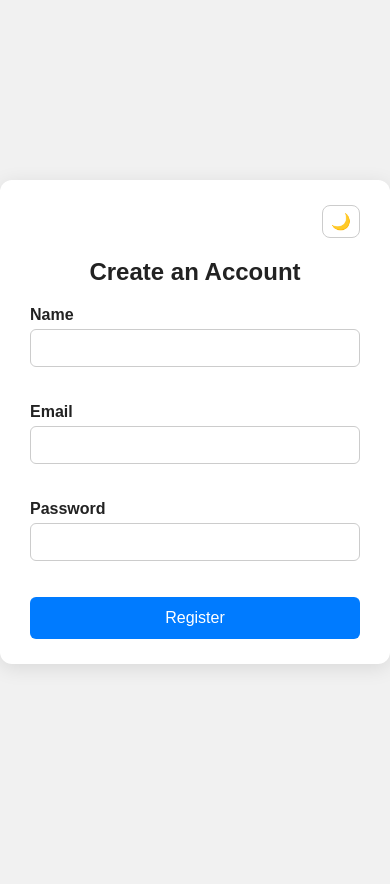
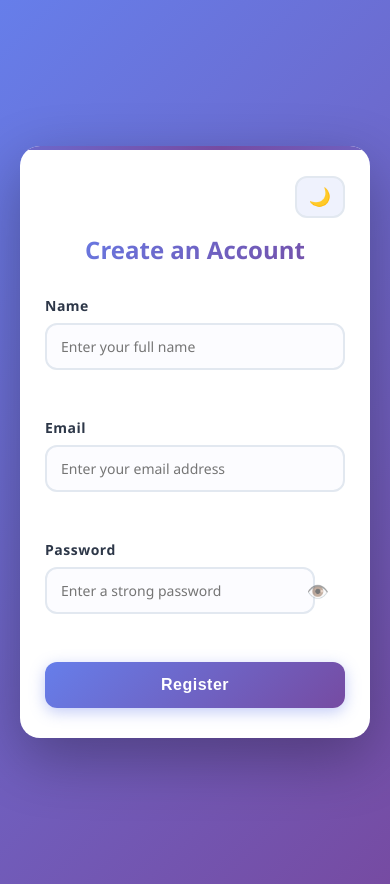
Before and after one commit to KINCYLUCKY/Class.assgn, a plain HTML site: page index.html in a window 390 px wide. Before the commit the page ends 844 px from the top, so only its background shows below. Drawn offline with Linux system fonts and the light colour scheme.

Commit message:
made changes

```diff
--- a/index.html
+++ b/index.html
@@ -22,21 +22,24 @@
       <!-- Name Field -->
       <div class="input-group">
         <label for="name">Name</label>
-        <input type="text" id="name" autocomplete="name" />
+        <input type="text" id="name" autocomplete="name" placeholder="Enter your full name" />
         <small class="error" id="nameError"></small>
       </div>
 
       <!-- Email Field -->
       <div class="input-group">
         <label for="email">Email</label>
-        <input type="email" id="email" autocomplete="email" />
+        <input type="email" id="email" autocomplete="email" placeholder="Enter your email address" />
         <small class="error" id="emailError"></small>
       </div>
 
       <!-- Password Field -->
       <div class="input-group">
         <label for="password">Password</label>
-        <input type="password" id="password" autocomplete="new-password" />
+        <div class="password-container">
+          <input type="password" id="password" autocomplete="new-password" placeholder="Enter a strong password" />
+          <span class="password-toggle" id="passwordToggle">👁️</span>
+        </div>
         <small class="error" id="passwordError"></small>
       </div>
 
--- a/style.css
+++ b/style.css
@@ -1,134 +1,366 @@
 /* === General Page Styling === */
 :root{
-  --bg: #f1f1f1;
+  --bg: linear-gradient(135deg, #667eea 0%, #764ba2 100%);
   --card: #ffffff;
-  --text: #222;
-  --muted: #666;
-  --primary: #007bff;
-  --input-border: #ccc;
-  --error: #e53935;
-  --success: #2e7d32;
+  --text: #2d3748;
+  --muted: #718096;
+  --primary: linear-gradient(135deg, #667eea 0%, #764ba2 100%);
+  --primary-hover: linear-gradient(135deg, #5568d3 0%, #64398b 100%);
+  --input-border: #e2e8f0;
+  --input-focus: #667eea;
+  --error: #f56565;
+  --success: #48bb78;
+  --shadow: rgba(102, 126, 234, 0.4);
 }
 
 body {
-  font-family: Arial, sans-serif;
+  font-family: 'Segoe UI', Tahoma, Geneva, Verdana, sans-serif;
   background: var(--bg);
   color: var(--text);
   display: flex;
   justify-content: center;
   align-items: center;
-  height: 100vh;
+  min-height: 100vh;
   margin: 0;
-  transition: background 0.25s ease, color 0.25s ease;
+  padding: 20px;
+  transition: background 0.3s ease, color 0.3s ease;
 }
 
 .container {
   background: var(--card);
-  width: 380px;
-  padding: 25px 30px;
-  border-radius: 12px;
-  box-shadow: 0 4px 20px rgba(0, 0, 0, 0.1);
-  transition: background 0.25s ease, box-shadow 0.25s ease;
+  width: 100%;
+  max-width: 420px;
+  padding: 40px;
+  border-radius: 20px;
+  box-shadow: 0 20px 60px rgba(0, 0, 0, 0.3);
+  transition: all 0.3s ease;
+  position: relative;
+  overflow: hidden;
+}
+
+.container::before {
+  content: '';
+  position: absolute;
+  top: 0;
+  left: 0;
+  right: 0;
+  height: 4px;
+  background: linear-gradient(90deg, #667eea, #764ba2, #667eea);
+  background-size: 200% 100%;
+  animation: gradientMove 3s ease infinite;
+}
+
+@keyframes gradientMove {
+  0%, 100% { background-position: 0% 50%; }
+  50% { background-position: 100% 50%; }
 }
 
 h2 {
   text-align: center;
-  margin-bottom: 20px;
+  margin-bottom: 30px;
+  margin-top: 0;
   color: var(--text);
+  font-size: 28px;
+  font-weight: 700;
+  background: linear-gradient(135deg, #667eea 0%, #764ba2 100%);
+  -webkit-background-clip: text;
+  -webkit-text-fill-color: transparent;
+  background-clip: text;
+  animation: titleFadeIn 0.8s ease 0.3s both;
+}
+
+@keyframes titleFadeIn {
+  from {
+    opacity: 0;
+    transform: translateY(-10px);
+  }
+  to {
+    opacity: 1;
+    transform: translateY(0);
+  }
 }
 
 /* Theme toggle wrapper */
 .theme-toggle-wrapper {
-  display:flex;
-  justify-content:flex-end;
-  margin-bottom: 8px;
+  display: flex;
+  justify-content: flex-end;
+  margin-bottom: 15px;
 }
 .theme-toggle {
-  background: transparent;
-  border: 1px solid var(--input-border);
-  padding: 6px 8px;
-  border-radius: 8px;
+  background: rgba(102, 126, 234, 0.1);
+  border: 2px solid var(--input-border);
+  padding: 8px 12px;
+  border-radius: 12px;
   cursor: pointer;
-  font-size: 16px;
+  font-size: 18px;
   display: inline-flex;
   align-items: center;
   gap: 8px;
+  transition: all 0.3s ease;
+  animation: slideInRight 0.6s ease;
+}
+.theme-toggle:hover {
+  transform: scale(1.1) rotate(5deg);
+  background: rgba(102, 126, 234, 0.2);
+  border-color: var(--input-focus);
 }
 .theme-toggle:focus {
-  outline: 2px solid rgba(0,123,255,0.25);
+  outline: 2px solid var(--input-focus);
   outline-offset: 2px;
+}
+.theme-toggle:active {
+  transform: scale(0.95);
+}
+
+@keyframes slideInRight {
+  from {
+    opacity: 0;
+    transform: translateX(20px);
+  }
+  to {
+    opacity: 1;
+    transform: translateX(0);
+  }
 }
 
 /* Input Groups */
 .input-group {
-  margin-bottom: 18px;
+  margin-bottom: 24px;
   display: flex;
   flex-direction: column;
+  animation: slideInUp 0.6s ease both;
+}
+
+.input-group:nth-child(2) { animation-delay: 0.1s; }
+.input-group:nth-child(3) { animation-delay: 0.2s; }
+.input-group:nth-child(4) { animation-delay: 0.3s; }
+
+@keyframes slideInUp {
+  from {
+    opacity: 0;
+    transform: translateY(20px);
+  }
+  to {
+    opacity: 1;
+    transform: translateY(0);
+  }
 }
 
 label {
-  font-weight: bold;
-  margin-bottom: 5px;
+  font-weight: 600;
+  margin-bottom: 8px;
   color: var(--text);
+  font-size: 14px;
+  letter-spacing: 0.5px;
+  transition: color 0.3s ease;
 }
 
 input {
-  padding: 10px;
-  border: 1px solid var(--input-border);
-  border-radius: 6px;
-  font-size: 14px;
-  transition: border-color 0.3s, background 0.25s, color 0.25s;
-  background: transparent;
+  padding: 14px 16px;
+  border: 2px solid var(--input-border);
+  border-radius: 12px;
+  font-size: 15px;
+  transition: all 0.3s ease;
+  background: rgba(102, 126, 234, 0.02);
   color: inherit;
+  font-family: inherit;
+}
+
+/* Password container for toggle */
+.password-container {
+  position: relative;
+}
+
+.password-container input {
+  padding-right: 50px; /* Space for the toggle */
+}
+
+.password-toggle {
+  position: absolute;
+  right: 16px;
+  top: 50%;
+  transform: translateY(-50%);
+  cursor: pointer;
+  font-size: 18px;
+  opacity: 0.6;
+  transition: opacity 0.3s ease;
+  user-select: none;
+}
+
+.password-toggle:hover {
+  opacity: 1;
+}
+
+input:hover {
+  border-color: var(--input-focus);
+  background: rgba(102, 126, 234, 0.05);
 }
 
 input:focus {
-  border-color: var(--primary);
+  border-color: var(--input-focus);
   outline: none;
+  background: white;
+  box-shadow: 0 0 0 4px rgba(102, 126, 234, 0.1);
+  transform: translateY(-2px);
 }
 
 /* Error Messages */
 .error {
   color: var(--error);
-  font-size: 13px;
-  margin-top: 4px;
-  height: 14px; /* keeps spacing consistent */
+  font-size: 12px;
+  margin-top: 6px;
+  min-height: 18px;
+  font-weight: 500;
+  display: flex;
+  align-items: center;
+  gap: 4px;
+}
+
+.error:not(:empty)::before {
+  content: '⚠';
+  font-size: 14px;
 }
 
 /* Submit Button */
 button[type="submit"] {
   width: 100%;
-  padding: 12px;
+  padding: 16px;
   font-size: 16px;
-  background: var(--primary);
+  font-weight: 600;
+  background: linear-gradient(135deg, #667eea 0%, #764ba2 100%);
   color: white;
   border: none;
-  border-radius: 6px;
+  border-radius: 12px;
   cursor: pointer;
-  transition: background 0.3s ease;
+  transition: all 0.3s ease;
+  position: relative;
+  overflow: hidden;
+  letter-spacing: 0.5px;
+  box-shadow: 0 4px 15px rgba(102, 126, 234, 0.4);
+  animation: slideInUp 0.6s ease 0.4s both;
 }
-button[type="submit"]:hover { background: #0056b3; }
+
+button[type="submit"]::before {
+  content: '';
+  position: absolute;
+  top: 50%;
+  left: 50%;
+  width: 0;
+  height: 0;
+  border-radius: 50%;
+  background: rgba(255, 255, 255, 0.3);
+  transform: translate(-50%, -50%);
+  transition: width 0.6s, height 0.6s;
+}
+
+button[type="submit"]:hover {
+  transform: translateY(-2px);
+  box-shadow: 0 6px 25px rgba(102, 126, 234, 0.6);
+  background: linear-gradient(135deg, #5568d3 0%, #64398b 100%);
+}
+
+button[type="submit"]:hover::before {
+  width: 300px;
+  height: 300px;
+}
+
+button[type="submit"]:active {
+  transform: translateY(0);
+  box-shadow: 0 2px 10px rgba(102, 126, 234, 0.4);
+}
 
 /* Success Message */
 .hidden { display: none; }
 
 #successMessage {
   text-align: center;
-  padding: 20px;
+  padding: 30px;
   color: var(--success);
 }
-#successMessage h3 { margin-bottom: 5px; }
+
+#successMessage h3 {
+  margin: 0 0 10px 0;
+  font-size: 24px;
+  animation: bounceIn 0.6s ease;
+}
+
+#successMessage p {
+  margin: 0;
+  color: var(--muted);
+  font-size: 15px;
+}
+
+@keyframes bounceIn {
+  0% {
+    opacity: 0;
+    transform: scale(0.3);
+  }
+  50% {
+    opacity: 1;
+    transform: scale(1.05);
+  }
+  70% {
+    transform: scale(0.9);
+  }
+  100% {
+    transform: scale(1);
+  }
+}
+
+#successMessage::before {
+  content: '✓';
+  display: block;
+  width: 60px;
+  height: 60px;
+  margin: 0 auto 20px;
+  background: linear-gradient(135deg, #48bb78 0%, #38a169 100%);
+  border-radius: 50%;
+  color: white;
+  font-size: 32px;
+  line-height: 60px;
+  animation: checkmarkPop 0.6s ease 0.2s both;
+  box-shadow: 0 4px 20px rgba(72, 187, 120, 0.4);
+}
+
+@keyframes checkmarkPop {
+  0% {
+    opacity: 0;
+    transform: scale(0) rotate(-180deg);
+  }
+  100% {
+    opacity: 1;
+    transform: scale(1) rotate(0deg);
+  }
+}
 
 /* --- Dark Theme --- */
 body.dark {
-  --bg: #0f1720;
-  --card: #0b1220;
-  --text: #e6eef8;
-  --muted: #9aa7bf;
-  --primary: #4f96ff;
-  --input-border: #2a3340;
-  --error: #ff7b7b;
-  --success: #5ad08f;
+  --bg: linear-gradient(135deg, #1a1a2e 0%, #16213e 100%);
+  --card: #1f2937;
+  --text: #f9fafb;
+  --muted: #9ca3af;
+  --primary: linear-gradient(135deg, #667eea 0%, #764ba2 100%);
+  --input-border: #374151;
+  --input-focus: #818cf8;
+  --error: #f87171;
+  --success: #4ade80;
+  --shadow: rgba(0, 0, 0, 0.5);
+}
+
+body.dark .container {
+  box-shadow: 0 20px 60px rgba(0, 0, 0, 0.6);
+}
+
+body.dark input {
+  background: rgba(255, 255, 255, 0.05);
+}
+
+body.dark input:hover {
+  background: rgba(255, 255, 255, 0.08);
+}
+
+body.dark input:focus {
+  background: rgba(255, 255, 255, 0.1);
 }
 
 /* small helper class for screen-reader-only text */
@@ -142,62 +374,99 @@ body.dark {
 }
 /* Form entrance animation */
 .container {
-  background: var(--card);
-  width: 380px;
-  padding: 25px 30px;
-  border-radius: 12px;
-  box-shadow: 0 4px 20px rgba(0, 0, 0, 0.1);
-  transition: background 0.5s ease, box-shadow 0.5s ease;
   opacity: 0;
-  transform: translateY(-30px);
-  animation: fadeSlideIn 0.8s forwards;
+  transform: scale(0.9) translateY(20px);
+  animation: fadeSlideIn 0.6s ease forwards;
 }
 
 @keyframes fadeSlideIn {
+  to {
+    opacity: 1;
+    transform: scale(1) translateY(0);
+  }
+}
+
+/* Error message animation */
+.error.show {
+  animation: shake 0.4s ease, fadeIn 0.3s ease;
+}
+
+@keyframes shake {
+  0%, 100% { transform: translateX(0); }
+  10%, 30%, 50%, 70%, 90% { transform: translateX(-4px); }
+  20%, 40%, 60%, 80% { transform: translateX(4px); }
+}
+
+@keyframes fadeIn {
+  from {
+    opacity: 0;
+    transform: translateY(-5px);
+  }
   to {
     opacity: 1;
     transform: translateY(0);
   }
 }
 
-/* Input focus animation */
-input:focus {
-  border-color: var(--primary);
-  outline: none;
-  box-shadow: 0 0 5px rgba(0,123,255,0.5);
-  transition: border-color 0.3s, box-shadow 0.3s, background 0.5s, color 0.5s;
+/* Success message animation */
+#successMessage.show {
+  animation: successPulse 0.8s ease forwards;
 }
 
-/* Error message animation */
-.error.show {
-  animation: shake 0.3s ease;
-}
-
-@keyframes shake {
-  0% { transform: translateX(0); }
-  25% { transform: translateX(-4px); }
-  50% { transform: translateX(4px); }
-  75% { transform: translateX(-4px); }
-  100% { transform: translateX(0); }
-}
-
-/* Success message animation */
-#successMessage {
-  text-align: center;
-  padding: 20px;
-  color: var(--success);
-  opacity: 0;
-  transform: scale(0.9);
-  transition: color 0.5s ease;
-}
-
-#successMessage.show {
-  animation: fadeScaleIn 0.6s forwards;
-}
-
-@keyframes fadeScaleIn {
-  to {
+@keyframes successPulse {
+  0% {
+    opacity: 0;
+    transform: scale(0.8);
+  }
+  50% {
+    transform: scale(1.05);
+  }
+  100% {
     opacity: 1;
     transform: scale(1);
   }
 }
+
+/* Loading state for button (optional enhancement) */
+button[type="submit"].loading {
+  pointer-events: none;
+  opacity: 0.7;
+}
+
+button[type="submit"].loading::after {
+  content: '';
+  position: absolute;
+  width: 16px;
+  height: 16px;
+  top: 50%;
+  right: 20px;
+  margin-top: -8px;
+  border: 2px solid transparent;
+  border-top-color: white;
+  border-radius: 50%;
+  animation: spin 0.6s linear infinite;
+}
+
+@keyframes spin {
+  to { transform: rotate(360deg); }
+}
+
+/* Responsive improvements */
+@media (max-width: 480px) {
+  .container {
+    padding: 30px 25px;
+  }
+
+  h2 {
+    font-size: 24px;
+  }
+
+  input {
+    padding: 12px 14px;
+    font-size: 14px;
+  }
+
+  button[type="submit"] {
+    padding: 14px;
+  }
+}
```
Also changed, not shown: script.js (+17 -5 lines).
